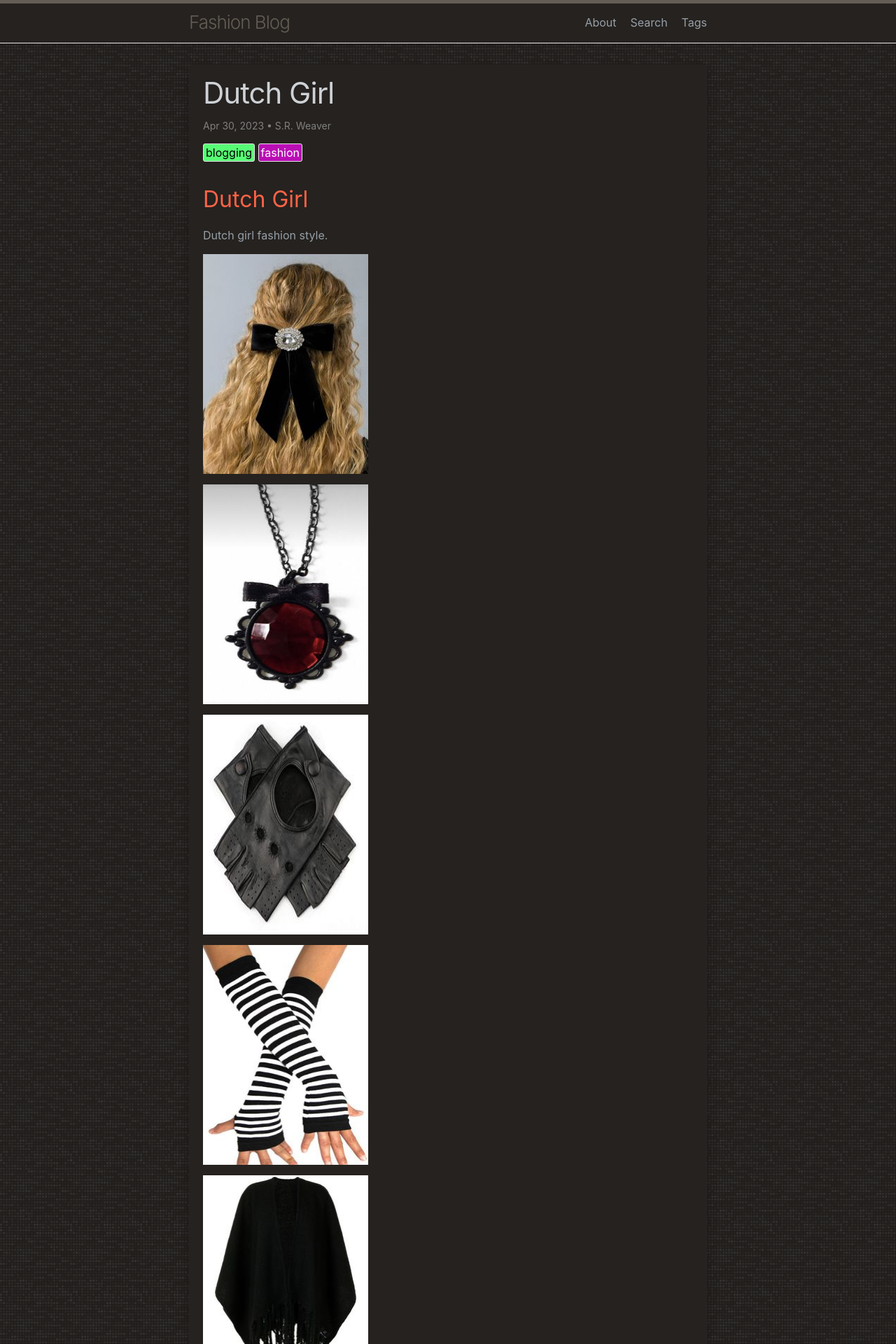
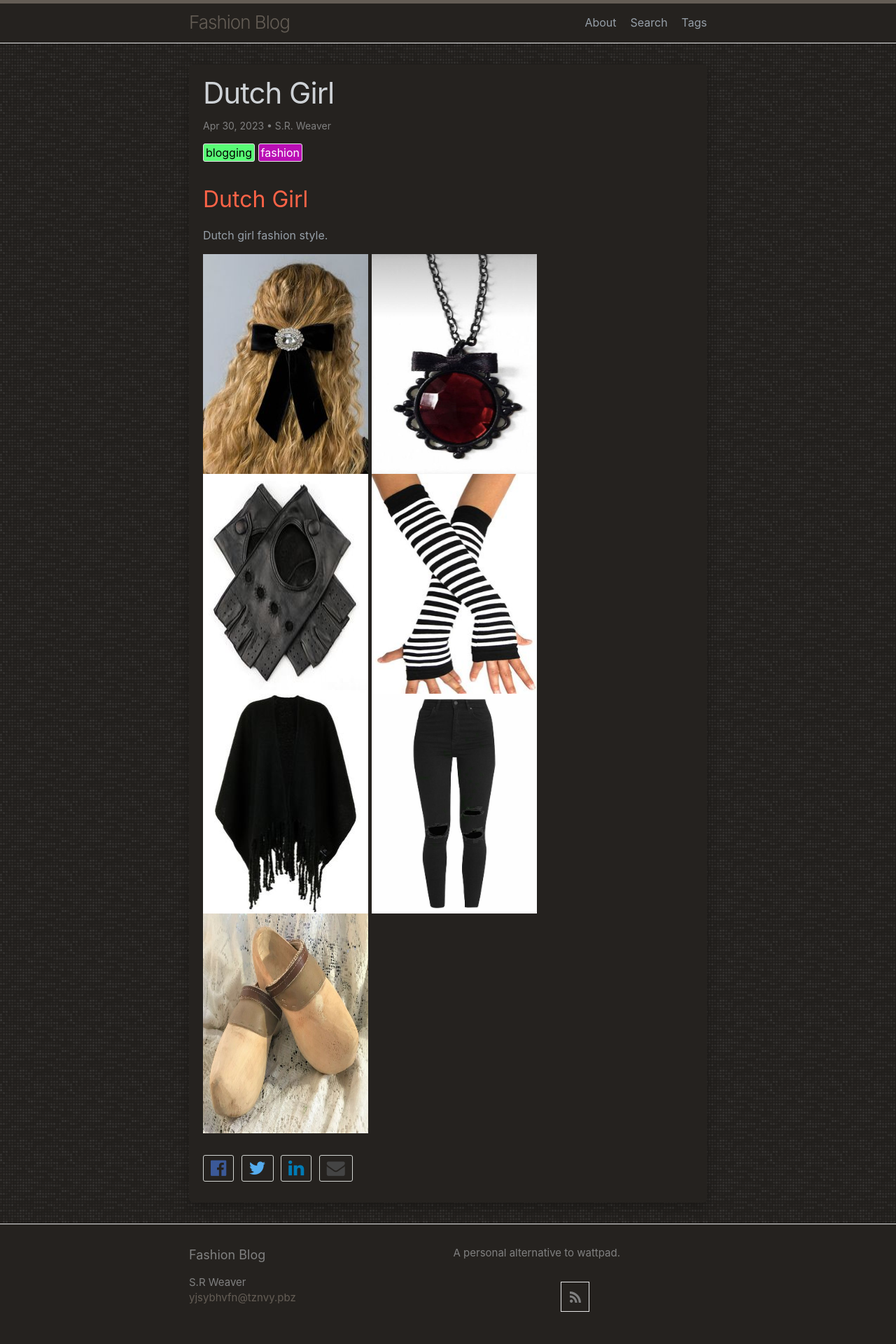
Before and after one commit to LWFlouisa/FashionBlog, a Jekyll site: the page built from _posts/2023-04-30-dutchgirl.md, in a window 1280 px wide. Shown: the top 1920 px of the page at 70% size. Built offline with Jekyll 4.4.1, drawn with Linux system fonts in a browser that asks for light colours; our own code applies the rules of GitHub Pages for plain Markdown files.

Commit message:
Update 2023-04-30-dutchgirl.md

```diff
--- a/_posts/2023-04-30-dutchgirl.md
+++ b/_posts/2023-04-30-dutchgirl.md
@@ -8,14 +8,14 @@ Dutch girl fashion style.
 
 <p><img src="https://github.com/LWFlouisa/FashionBlog/blob/main/images/BlackPoncho/1145f7e2e91da8f66bfa3a52d069c3ef.jpg?raw=true" height="314px" width="236px">
 
-<p><img src="https://github.com/LWFlouisa/FashionBlog/blob/main/images/BlackPoncho/4115df38ca5af5cf39f64da3b77c4536.jpg?raw=true" height="314px" width="236px">
+<img src="https://github.com/LWFlouisa/FashionBlog/blob/main/images/BlackPoncho/4115df38ca5af5cf39f64da3b77c4536.jpg?raw=true" height="314px" width="236px">
 
-<p><img src="https://github.com/LWFlouisa/FashionBlog/blob/main/images/DutchWoman/9e901ba65168ec65fc8d22d136130582.jpg?raw=true" height="314px" width="236px">
+<img src="https://github.com/LWFlouisa/FashionBlog/blob/main/images/DutchWoman/9e901ba65168ec65fc8d22d136130582.jpg?raw=true" height="314px" width="236px">
 
-<p><img src="https://github.com/LWFlouisa/FashionBlog/blob/main/images/DutchWoman/6ad51e24a125fd434ae80ad9be42aeb6.jpg?raw=true" height="314px" width="236px">
+<img src="https://github.com/LWFlouisa/FashionBlog/blob/main/images/DutchWoman/6ad51e24a125fd434ae80ad9be42aeb6.jpg?raw=true" height="314px" width="236px">
 
-<p><img src="https://github.com/LWFlouisa/FashionBlog/blob/main/images/BlackPoncho/9f6d448f0b6ef6d2a09a9708572af907.jpg?raw=true" height="314px" width="236px">
+<img src="https://github.com/LWFlouisa/FashionBlog/blob/main/images/BlackPoncho/9f6d448f0b6ef6d2a09a9708572af907.jpg?raw=true" height="314px" width="236px">
 
-<p><img src="https://github.com/LWFlouisa/FashionBlog/blob/main/images/DutchWoman/6c3e3a3095016f0743de36ecd35fe0c7.jpg?raw=true" height="314px" width="236px">
+<img src="https://github.com/LWFlouisa/FashionBlog/blob/main/images/DutchWoman/6c3e3a3095016f0743de36ecd35fe0c7.jpg?raw=true" height="314px" width="236px">
 
-<p><img src="https://github.com/LWFlouisa/FashionBlog/blob/main/images/DutchWoman/359c4b8a10c4ef1731198380fd767728.jpg?raw=true" height="314px" width="236px">
+<img src="https://github.com/LWFlouisa/FashionBlog/blob/main/images/DutchWoman/359c4b8a10c4ef1731198380fd767728.jpg?raw=true" height="314px" width="236px"></p>
```
